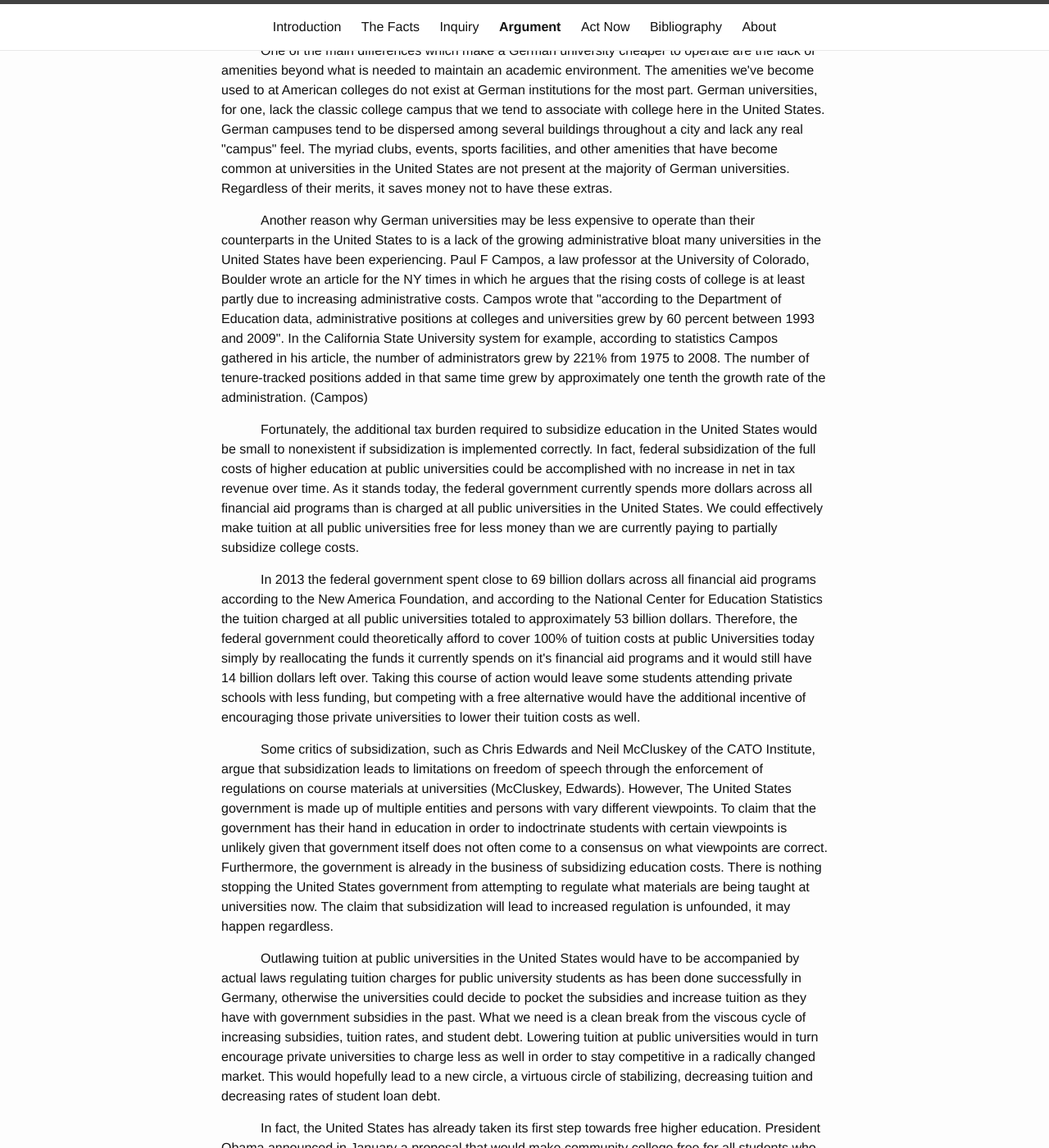
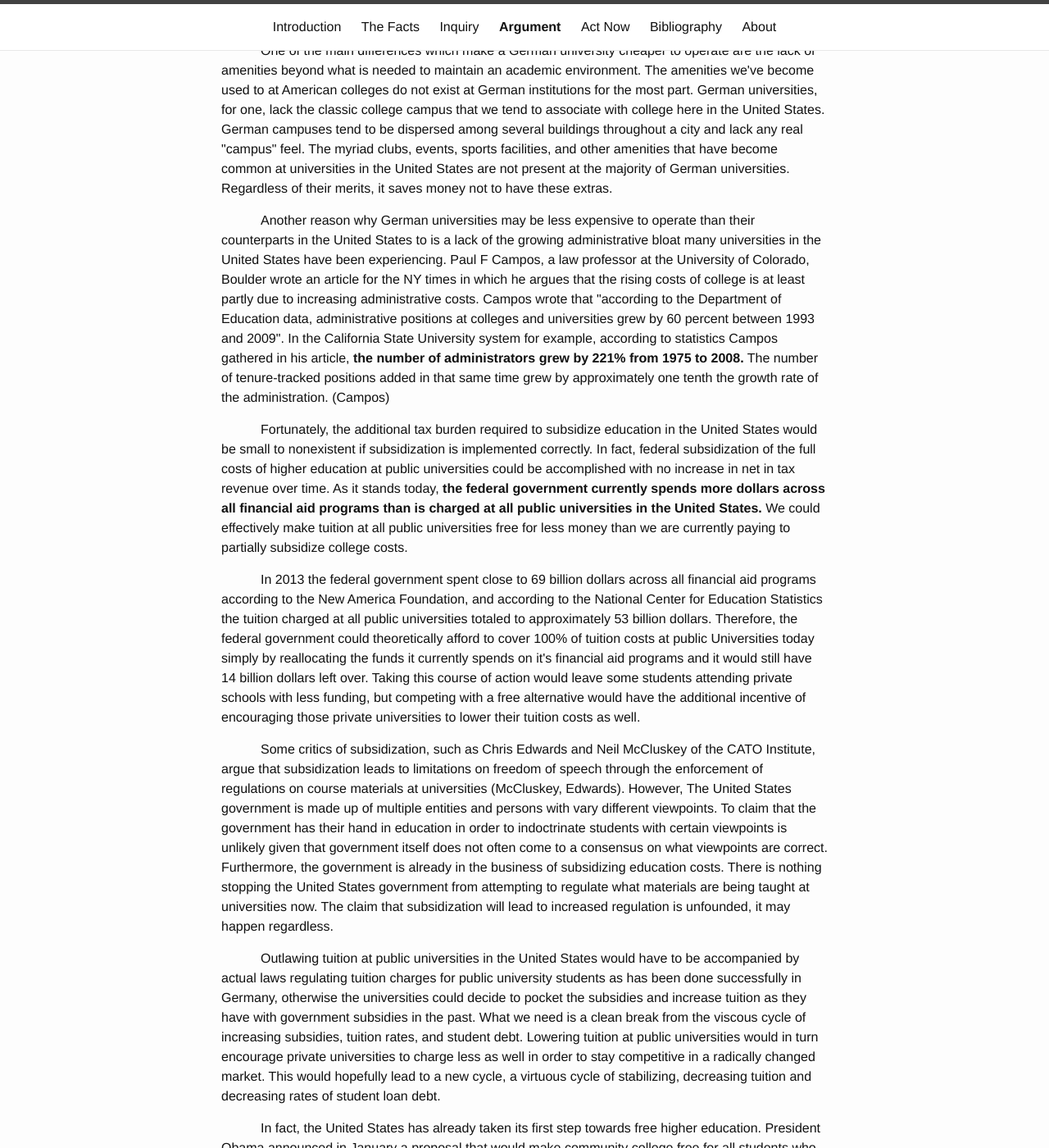
Before and after one commit to AntCas/antcas.github.io, a Jekyll site: the page built from education/index.html, in a window 1280 px wide and 1400 px high, scrolled down 9033 px. Shown: the whole window at 82% size. Built offline with Jekyll 4.4.1, drawn with Linux system fonts in a browser that asks for light colours; nearby versions of some CDN libraries; some of the changed text lies outside the part shown.

```diff
--- a/_includes/_argument.html
+++ b/_includes/_argument.html
@@ -5,7 +5,7 @@
 Tuition has risen dramatically in America primarily because of a simple imbalance between supply and demand, demand for a college education has simply outstripped supply. This problem has been further complicated and exasperated by the misappropriation of federal subsidies currently in place. I hope to convince you in this argument to support the full abolition of tuition at public universities within the United States.
 	</p>
 	<p>
-	The demand for a college education has increased primarily because the value of having a college degree has increased. According to the Federal Reserve Bank of New York, even after accounting for the price of tuition and opportunity costs, a bachelor's degree is worth approximately $300,000 to a student (Abel, Deitz). According to David Autor of the Massachusetts Institute of Technology Economics department, that figure may be closer to $500,000 (Autor). As high as these figures are, more students have likely heard the value of college quoted closer to $1,000,000, making that number more relevant as the perceived value of attending college (Fottrell). Naturally, this has caused the number of degree seekers to rise as students attempt to take capture that value.
+	<strong>The demand for a college education has increased primarily because the value of having a college degree has increased.</strong> According to the Federal Reserve Bank of New York, even after accounting for the price of tuition and opportunity costs, a bachelor's degree is worth approximately $300,000 to a student (Abel, Deitz). According to David Autor of the Massachusetts Institute of Technology Economics department, that figure may be closer to $500,000 (Autor). As high as these figures are, more students have likely heard the value of college quoted closer to $1,000,000, making that number more relevant as the perceived value of attending college (Fottrell). Naturally, this has caused the number of degree seekers to rise as students attempt to take capture that value.
 	</p>
 	<p>
 	Additionally, the value of a college education has been driven at least as much by the falling wages of those who do not hold a degree as it has been driven by rising wages for college graduates. According to the latest survey by the Pew Research Center and data from the U.S. Census Bureau, while wages for college graduates rose from $38,833 inflation-adjusted dollars in 1965 to $45,500 in 2012, the typical high school graduates earnings fell from $31,384 in 1965 to $28,000 in 2013 (The Ris.).
@@ -29,7 +29,7 @@ The strong correlation between income gap and a college education suggests that
 	According to the latest statistics produced by the National Center for Education Statistics, students in the United States paid an average of $20,234 in tuition, fees, room, and board across all types of institutions during the 2012 to 2013 school year. During the 1982 to 1983 school year students paid an average of $9,138 in inflation-adjusted dollars. This represents an increase of over 120% in inflation-adjusted costs over just the last 30 years. The final price-tag on a year of college at public institutions has risen more than 5% faster than it has at private institutions. (Tuition.)
 	</p>
 	<p>
-	Another way of analyzing how fast tuition has risen is to compare it with other rising costs such as food prices and health-care. According to a report by Michelle Jamrisko and Ilan Kolet in Bloomberg Business, during the same period of time in which the average cost of food rose by 244% and medical expenses grew by 601%, tuition and fees skyrocketed by an astounding 1,120%. Overall, college tuition and fees have grown at a rate four times faster than the rate of inflation as measured by the consumer price index since 1978 (Jamrisko, Kolet). According to Matthew Reed and Debbie Cochrane of the Institute for College Access & Success, approximately 70% of students who graduated with a bachelor’s degree in 2013 also graduated with an average of $28,400 in student loan debt (Reed, Cochrane). Given how fast tuition prices have risen to unprecedented levels, it is unsurprising that students are taking on unprecedented levels of debt in order to afford an education.
+	Another way of analyzing how fast tuition has risen is to compare it with other rising costs such as food prices and health-care. According to a report by Michelle Jamrisko and Ilan Kolet in Bloomberg Business, <strong>during the same period of time in which the average cost of food rose by 244% and medical expenses grew by 601%, tuition and fees skyrocketed by an astounding 1,120%.</strong> Overall, college tuition and fees have grown at a rate four times faster than the rate of inflation as measured by the consumer price index since 1978 (Jamrisko, Kolet). According to Matthew Reed and Debbie Cochrane of the Institute for College Access & Success, approximately 70% of students who graduated with a bachelor’s degree in 2013 also graduated with an average of $28,400 in student loan debt (Reed, Cochrane). Given how fast tuition prices have risen to unprecedented levels, it is unsurprising that students are taking on unprecedented levels of debt in order to afford an education.
 	</p>
 	<p>
 	One way of ending this cycle would be to cut all subsidization and make loans dischargeable in bankruptcy. Removing the artificial constraints that have been placed on the market could allow the market to eventually re-stabilize. Dischargeable loans are much riskier for lenders. If students are unable to get loans because of the amount of risk they present, fewer students will be able to enroll. Higher tuition will also discourage students from enrolling. These students would have to find new ways of entering the job force. Declining enrollment and an increase in alternatives would cause the price of tuition to stabilize at true market rates over time.
@@ -38,7 +38,7 @@ The strong correlation between income gap and a college education suggests that
 	Unfortunately, in the near to medium term, this policy would cause a lot of turbulence in our economy. Furthermore, it would price out students from low-income households and students who wished to study subjects with low expected financial returns. Education is not entirely about getting a great job and we should not be making it harder for low income citizens to move out of poverty.
 	</p>
 	<p>
-	The solution I am proposing is to shift the burden of education costs from students to taxpayers. This may not seem fair at first to the taxpayers who do not go to college, but there are at least two reasons why this is not a major issue. First, college graduates make more money and therefore they will pay more taxes over their lifetime and second, there are many government services we pay for as a whole which are only used by a few. Everything subsidized by the government can not benefit every tax payer equally, but we should promote the initiatives which improve the nation for all of us. As it stands, student debt is a burden on the economy and solutions to this crisis which limit social mobility would be detrimental.
+	The solution I am proposing is to shift the burden of education costs from students to taxpayers. This may not seem fair at first to the taxpayers who do not go to college, but there are at least two reasons why this is not a major issue. First, college graduates make more money and therefore they will pay more taxes over their lifetime and second, there are many government services we pay for as a whole which are only used by a few. <strong>Everything subsidized by the government can not benefit every tax payer equally, but we should promote the initiatives which improve the nation for all of us.</strong> As it stands, student debt is a burden on the economy and solutions to this crisis which limit social mobility would be detrimental.
 	</p>
 	<p>
 	The total debt owed by the American public on their student loans has ballooned into a crisis situation. According to Rohit Chopra of the Consumer Financial Protection Bureau total student debt grew to 1.2 trillion dollars in 2013 and student debt has now become the second largest out of all forms of consumer debt. The largest form of consumer debt held by borrowers in the United States is home mortgages. Over 1 trillion dollars of student loan debt is Federally held while the remainder is held by private loan agencies. (Chopra)
@@ -62,10 +62,10 @@ The strong correlation between income gap and a college education suggests that
 	One of the main differences which make a German university cheaper to operate are the lack of amenities beyond what is needed to maintain an academic environment. The amenities we've become used to at American colleges do not exist at German institutions for the most part. German universities, for one, lack the classic college campus that we tend to associate with college here in the United States. German campuses tend to be dispersed among several buildings throughout a city and lack any real "campus" feel. The myriad clubs, events, sports facilities, and other amenities that have become common at universities in the United States are not present at the majority of German universities. Regardless of their merits, it saves money not to have these extras.
 	</p>
 	<p>
-	Another reason why German universities may be less expensive to operate than their counterparts in the United States to is a lack of the growing administrative bloat many universities in the United States have been experiencing. Paul F Campos, a law professor at the University of Colorado, Boulder wrote an article for the NY times in which he argues that the rising costs of college is at least partly due to increasing administrative costs. Campos wrote that "according to the Department of Education data, administrative positions at colleges and universities grew by 60 percent between 1993 and 2009". In the California State University system for example, according to statistics Campos gathered in his article, the number of administrators grew by 221% from 1975 to 2008. The number of tenure-tracked positions added in that same time grew by approximately one tenth the growth rate of the administration. (Campos)
+	Another reason why German universities may be less expensive to operate than their counterparts in the United States to is a lack of the growing administrative bloat many universities in the United States have been experiencing. Paul F Campos, a law professor at the University of Colorado, Boulder wrote an article for the NY times in which he argues that the rising costs of college is at least partly due to increasing administrative costs. Campos wrote that "according to the Department of Education data, administrative positions at colleges and universities grew by 60 percent between 1993 and 2009". In the California State University system for example, according to statistics Campos gathered in his article, <strong>the number of administrators grew by 221% from 1975 to 2008.</strong> The number of tenure-tracked positions added in that same time grew by approximately one tenth the growth rate of the administration. (Campos)
 	</p>
 	<p>
-	Fortunately, the additional tax burden required to subsidize education in the United States would be small to nonexistent if subsidization is implemented correctly. In fact, federal subsidization of the full costs of higher education at public universities could be accomplished with no increase in net in tax revenue over time. As it stands today, the federal government currently spends more dollars across all financial aid programs than is charged at all public universities in the United States. We could effectively make tuition at all public universities free for less money than we are currently paying to partially subsidize college costs.
+	Fortunately, the additional tax burden required to subsidize education in the United States would be small to nonexistent if subsidization is implemented correctly. In fact, federal subsidization of the full costs of higher education at public universities could be accomplished with no increase in net in tax revenue over time. As it stands today, <strong>the federal government currently spends more dollars across all financial aid programs than is charged at all public universities in the United States.</strong> We could effectively make tuition at all public universities free for less money than we are currently paying to partially subsidize college costs.
 	</p>
 	<p>
 	In 2013 the federal government spent close to 69 billion dollars across all financial aid programs according to the New America Foundation, and according to the National Center for Education Statistics the tuition charged at all public universities totaled to approximately 53 billion dollars. Therefore, the federal government could theoretically afford to cover 100% of tuition costs at public Universities today simply by reallocating the funds it currently spends on it's financial aid programs and it would still have 14 billion dollars left over. Taking this course of action would leave some students attending private schools with less funding, but competing with a free alternative would have the additional incentive of encouraging those private universities to lower their tuition costs as well.
@@ -74,10 +74,10 @@ The strong correlation between income gap and a college education suggests that
 	Some critics of subsidization, such as Chris Edwards and Neil McCluskey of the CATO Institute, argue that subsidization leads to limitations on freedom of speech through the enforcement of regulations on course materials at universities (McCluskey, Edwards). However, The United States government is made up of multiple entities and persons with vary different viewpoints. To claim that the government has their hand in education in order to indoctrinate students with certain viewpoints is unlikely given that government itself does not often come to a consensus on what viewpoints are correct. Furthermore, the government is already in the business of subsidizing education costs. There is nothing stopping the United States government from attempting to regulate what materials are being taught at universities now. The claim that subsidization will lead to increased regulation is unfounded, it may happen regardless.
 	</p>
 	<p>
-	Outlawing tuition at public universities in the United States would have to be accompanied by actual laws regulating tuition charges for public university students as has been done successfully in Germany, otherwise the universities could decide to pocket the subsidies and increase tuition as they have with government subsidies in the past. What we need is a clean break from the viscous cycle of increasing subsidies, tuition rates, and student debt. Lowering tuition at public universities would in turn encourage private universities to charge less as well in order to stay competitive in a radically changed market. This would hopefully lead to a new circle, a virtuous circle of stabilizing, decreasing tuition and decreasing rates of student loan debt.
+	Outlawing tuition at public universities in the United States would have to be accompanied by actual laws regulating tuition charges for public university students as has been done successfully in Germany, otherwise the universities could decide to pocket the subsidies and increase tuition as they have with government subsidies in the past. What we need is a clean break from the viscous cycle of increasing subsidies, tuition rates, and student debt. Lowering tuition at public universities would in turn encourage private universities to charge less as well in order to stay competitive in a radically changed market. This would hopefully lead to a new cycle, a virtuous cycle of stabilizing, decreasing tuition and decreasing rates of student loan debt.
 	</p>
 	<p>
-	In fact, the United States has already taken its first step towards free higher education. President Obama announced in January a proposal that would make community college free for all students who maintain a 2.5 GPA and "maintain steady progress" towards a degree. The costs of tuition will be split between the federal and state governments. The federal government will pay around 75% of the cost of tuition while participating states will pay around 25% of tuition costs. The Obama administration estimates that this program will save 9 million students an average of $3,800 year if it is adopted by all states. (Zero)
+	In fact, the United States has already taken its first step towards free higher education. President Obama announced in January a proposal that would make community college free for all students who maintain a 2.5 GPA and "maintain steady progress" towards a degree. The costs of tuition will be split between the federal and state governments. The federal government will pay around 75% of the cost of tuition while participating states will pay around 25% of tuition costs. <strong>The Obama administration estimates that this program will save 9 million students an average of $3,800 year if it is adopted by all states.</strong> (Zero)
 	</p>
 	<p>
 	This plan, if put into action, may prove to be the perfect litmus test for full tuition subsidization in the United States. If it works at our community colleges, if colleges are prevented from abusing the system, and if students are able to graduate debt free and engage in more meaningful ways with the economy, then the next logical step may be to expand the program to 4 year public universities. A tuition free system, once in place, will take off the ball and chain currently clasped to the ankles of our new grads and spur increased economic activity.
--- a/_includes/_inquiry.html
+++ b/_includes/_inquiry.html
@@ -35,7 +35,7 @@ Students in the United States paid an average of $20,234 during the 2012 to 2013
 	Among those who argue that the rising costs of education are a result of government subsidization is Megan McArdle of Newsweek. She opined that by subsidizing student loans we have upset the balance of supply and demand in the education marketplace and thereby caused prices to rise artificially. According to McArdle, “In a normal market, prices would be constrained by the disposable income available to pay them. But we’ve bypassed those constraints by making subsidized student loans widely available.” Ms. McArdle argues that there is an indirect cause and effect relationship between federal subsidization of student loans and tuition and that fewer subsidies would lead to lower overall expenses for college students. This oft-repeated argument is known as the “Bennet Hypothesis” because it was first suggested by the then-Secretary of Education William J. Bennet in 1987. However, under closer scrutiny the argument seems to be based on speculation and is refuted by the data that has been gathered on the subject.
 	</p>
 	<p>
-	David L. Warren, the president of the National Association of Independent Colleges and Universities, gathered the results of a number of studies which refute the notion that there is any correlation between the government subsidization of student loans and the price-tag attached to college tuition. Among the institutions he quoted were the U.S. Department of Education National Center for Education Statistics, the National Commission on the Cost of Higher Education, and the Government Accountability Office all of which had independently come to the conclusion through their gathering of data that there was no evidence of a correlation between the degree of loan subsidization and the raising of the cost of tuition. If we accept that subsidization does not appear to be directly harmful as an agent of increasing college tuition costs, can we conclude that it is actually beneficial in decreasing those costs?
+	David L. Warren, the president of the National Association of Independent Colleges and Universities, gathered the results of a number of studies which refute the notion that there is any correlation between the government subsidization of student loans and the price-tag attached to college tuition. Among the institutions he quoted were the U.S. Department of Education National Center for Education Statistics, the National Commission on the Cost of Higher Education, and the Government Accountability Office all of which had <strong>independently come to the conclusion through their gathering of data that there was no evidence of a correlation between the degree of loan subsidization and the raising of the cost of tuition.</strong> If we accept that subsidization does not appear to be directly harmful as an agent of increasing college tuition costs, can we conclude that it is actually beneficial in decreasing those costs?
 	</p>
 	<p>
 	Before we can do that we must examine whether an increasingly educated workforce is valuable at both the individual and national levels. The traditional view is that a college educated workforce is inherently more valuable than a workforce without a college education, and that at the individual level a college degree is an investment that will pay off in increased lifetime-earning potential. According to an economics paper written in 2014 by Federal Reserve Bank of New York economists Jaison Abel and Richard Deitz a bachelor's degree has consistently generated an average return of %15 since the year 2000. Although tuition has risen faster than inflation while wages have simultaneously been dropping, the situation has been much worse for those without any form of higher education. In short, although the return on investment for a bachelor's has been going down, the costs of not having the degree have increased faster.
@@ -53,7 +53,7 @@ Students in the United States paid an average of $20,234 during the 2012 to 2013
 	Despite the arguments made by Mr Thiel and Mr Altucher, college remains a good investment for the majority of students. The majority of college students, more likely than not, would not have the ambition described by Mr Thiel and Mr Altucher as necessary to offset the penalties the current labor market inflicts on those who lack a college diploma. Overall, an educated workforce is good for the economy and an educated worker tends to fair better financially than their less educated counterparts even as the costs of their education increase. It does seem, however, that we will soon reach a turning point where the education equation stops making sense for a majority of college students. These students will either have taken on an insurmountable amount of debt or will have to make the decision not to attend college.
 	</p>
 	<blockquote>
-	“all else equal, in theory the increasing price of college over the last forty years should have resulted in fewer people attending. But the exact opposite has occurred: the number of people has increased dramatically.” -Josh Freedman
+	“All else equal, in theory the increasing price of college over the last forty years should have resulted in fewer people attending. But the exact opposite has occurred: the number of people has increased dramatically.” -Josh Freedman
 	</blockquote>
 	<p>
 	One option for approaching this dilemma is to let market forces correct the imbalance between supply and demand. Once prices rise (given a simplistic model of the economy) demand should decrease. Unfortunately this likely will not be how the actual market will respond. Josh Freedman, a contributor to Forbes Magazine, discussed in an article the fact that demand for a college education does not decrease when prices rise. In economic terms, demand for education is inelastic. He states that “all else equal, in theory the increasing price of college over the last forty years should have resulted in fewer people attending. But the exact opposite has occurred: the number of people has increased dramatically.” He argues that allowing tuition to rise merely limits access to education for lower income students; it doesn't reduce demand and it won't solve the current student debt crisis.
--- a/_sass/_styles.scss
+++ b/_sass/_styles.scss
@@ -27,6 +27,9 @@ hr.style-eight:after {
 }
 section > p {
 	text-indent: 3em;
+}
+strong {
+	font-weight: bold;
 }
 #umd-image {
 	width: 100%;
```
Also changed, not shown: 4 other files.
